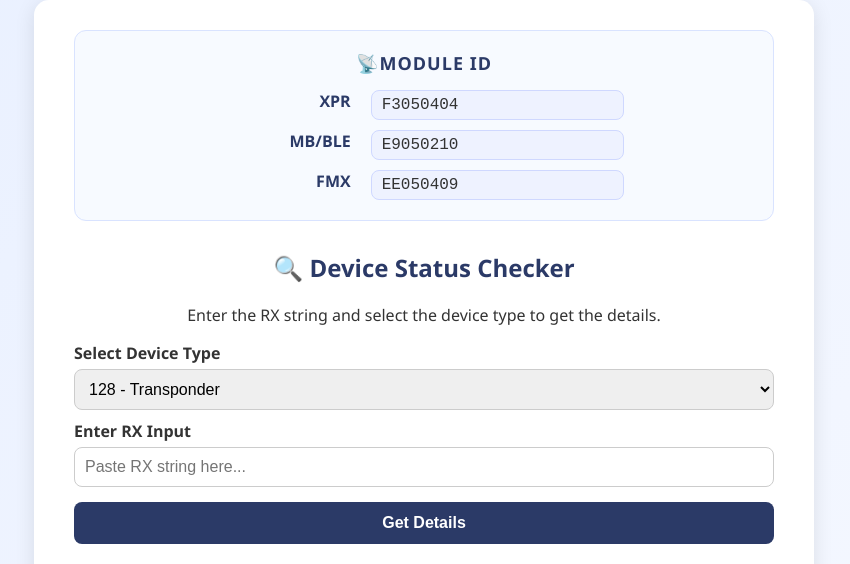
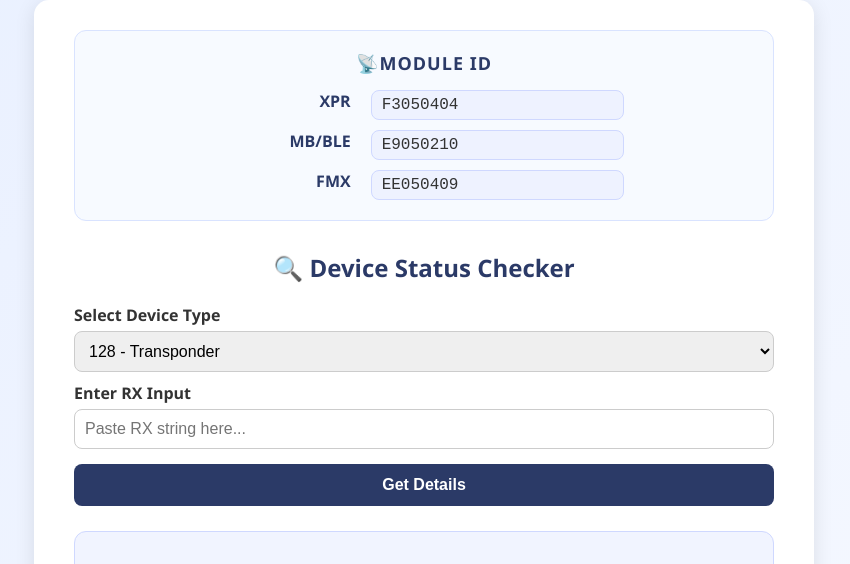
Before and after one commit to VenkataSuresh7989/fuota, a Flask app: page / in a window 1280 px wide. Shown: the top 564 px of the page, without its empty margins (216-1066 px from the left). Run offline with Flask 3, Linux system fonts and the light colour scheme.

Commit message:
Removed extra text

```diff
--- a/templates/index.html
+++ b/templates/index.html
@@ -174,7 +174,6 @@
     </div>
 
     <h2>🔍 Device Status Checker</h2>
-    <p>Enter the RX string and select the device type to get the details.</p>
 
     <label for="deviceType">Select Device Type</label>
     <select id="deviceType">
```
